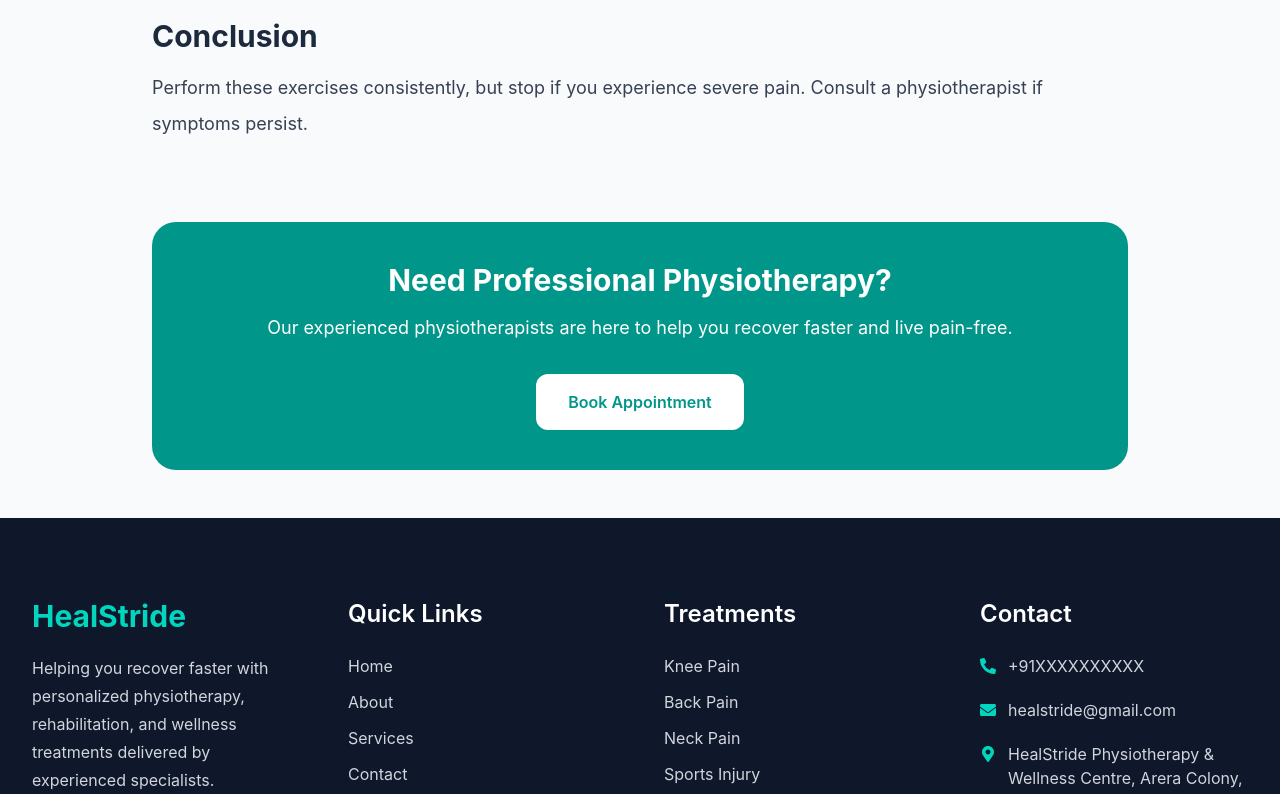
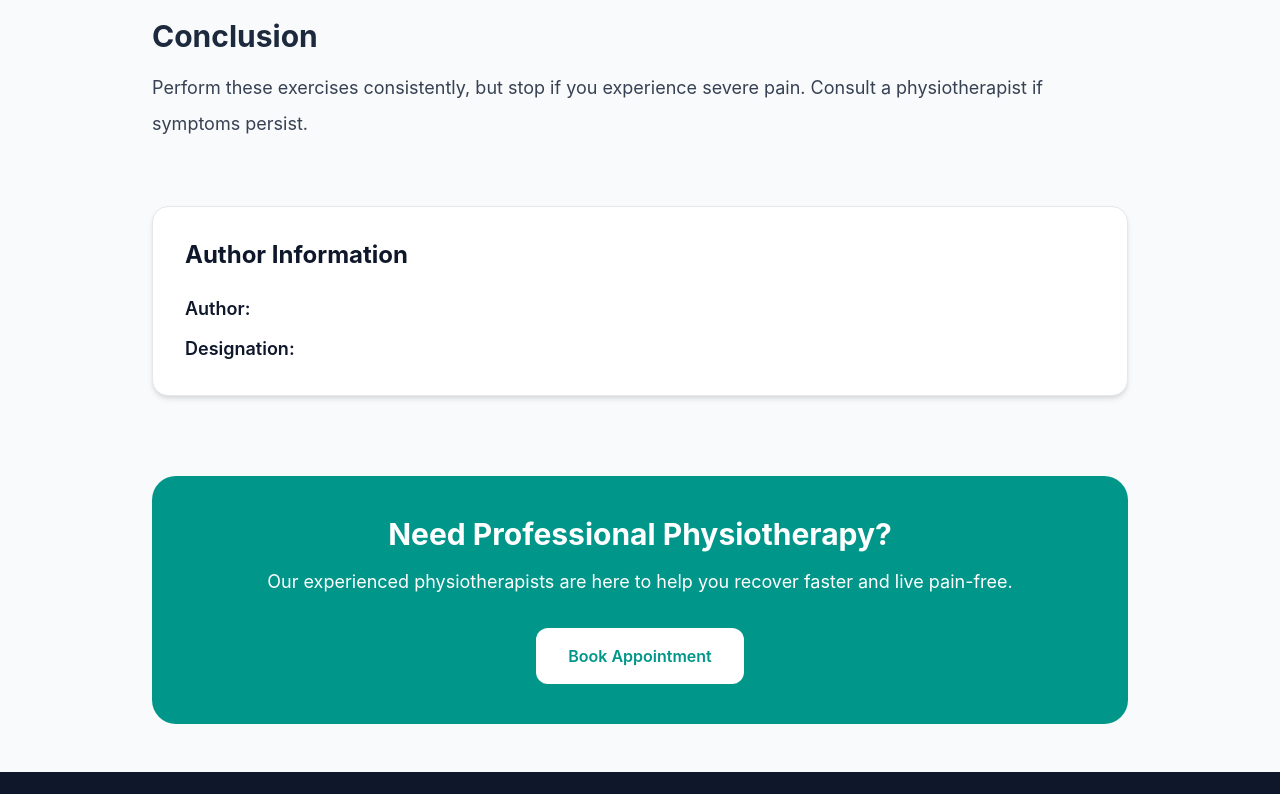
Before and after one commit to texwebsolutionprivatelimited/healstride-physiotherapy, a React (Vite) app: page /blogs/1 in a window 1280 px wide. Shown: the part 1796-2590 px from the top of the page. Built offline with nearby package versions, Linux system fonts and the light colour scheme; no server answers.

Commit message:
Improve blog page author section layout

```diff
--- a/src/pages/BlogDetails.jsx
+++ b/src/pages/BlogDetails.jsx
@@ -15,12 +15,12 @@ const BlogDetails = () => {
   }
 
   return (
+
     <div className="bg-gray-50 min-h-screen py-12">
 
       <div className="max-w-5xl mx-auto px-6">
 
         {/* Back Button */}
-
         <Link
           to="/blogs"
           className="text-teal-600 font-semibold hover:underline"
@@ -29,7 +29,6 @@ const BlogDetails = () => {
         </Link>
 
         {/* Hero Image */}
-
         <img
           src={blog.image}
           alt={blog.title}
@@ -37,31 +36,24 @@ const BlogDetails = () => {
         />
 
         {/* Date */}
-
         <p className="mt-8 text-gray-500">
           {blog.date}
         </p>
 
         {/* Title */}
-
         <h1 className="text-5xl font-bold text-slate-900 mt-3">
           {blog.title}
         </h1>
 
         {/* Description */}
-
         <p className="text-xl text-gray-600 mt-6 leading-9">
           {blog.description}
         </p>
 
-        {/* Content */}
-
+        {/* Blog Content */}
         <div className="mt-12 space-y-10">
-
           {blog.content.map((section, index) => (
-
             <div key={index}>
-
               <h2 className="text-3xl font-bold text-slate-800 mb-4">
                 {section.heading}
               </h2>
@@ -69,23 +61,42 @@ const BlogDetails = () => {
               <p className="text-gray-700 text-lg leading-9">
                 {section.text}
               </p>
+            </div>
+          ))}
+        </div>
 
-            </div>
+        {/* Author Details */}
+        <div className="mt-16 bg-white rounded-2xl shadow-md border border-gray-200 p-8">
+          <h3 className="text-2xl font-bold text-slate-900 mb-6">
+            Author Information
+          </h3>
 
-          ))}
+          <div className="space-y-3">
+            <p className="text-lg text-gray-700">
+              <span className="font-semibold text-slate-900">
+                Author:
+              </span>{" "}
+              {blog.author}
+            </p>
 
+            <p className="text-lg text-gray-700">
+              <span className="font-semibold text-slate-900">
+                Designation:
+              </span>{" "}
+              {blog.designation}
+            </p>
+          </div>
         </div>
 
         {/* CTA */}
-
         <div className="mt-20 bg-teal-600 rounded-3xl p-10 text-center text-white">
-
           <h2 className="text-3xl font-bold">
             Need Professional Physiotherapy?
           </h2>
 
           <p className="mt-4 text-lg">
-            Our experienced physiotherapists are here to help you recover faster and live pain-free.
+            Our experienced physiotherapists are here to help you recover
+            faster and live pain-free.
           </p>
 
           <Link
@@ -94,11 +105,9 @@ const BlogDetails = () => {
           >
             Book Appointment
           </Link>
-
         </div>
 
       </div>
-
     </div>
   );
 };
--- a/src/pages/Blogs.jsx
+++ b/src/pages/Blogs.jsx
@@ -101,9 +101,7 @@ const Blogs = () => {
                 {blog.title}
               </h2>
 
-<p className="text-sm text-slate-500 mt-2">
-  By {blog.author} • {blog.designation}
-</p>
+
 
               <p className="text-gray-600 text-base leading-6 mt-4">
                 {blog.description}
@@ -122,6 +120,17 @@ const Blogs = () => {
                   </div>
                 ))}
               </div>
+
+              <div className="mt-10 border-t pt-6">
+  <p className="text-lg">
+    <span className="font-semibold">Author:</span> {blog.author}
+  </p>
+
+  <p className="text-lg mt-2">
+    <span className="font-semibold">Designation:</span> {blog.designation}
+  </p>
+</div>
+
             </div>
           </article>
         ))}
```
